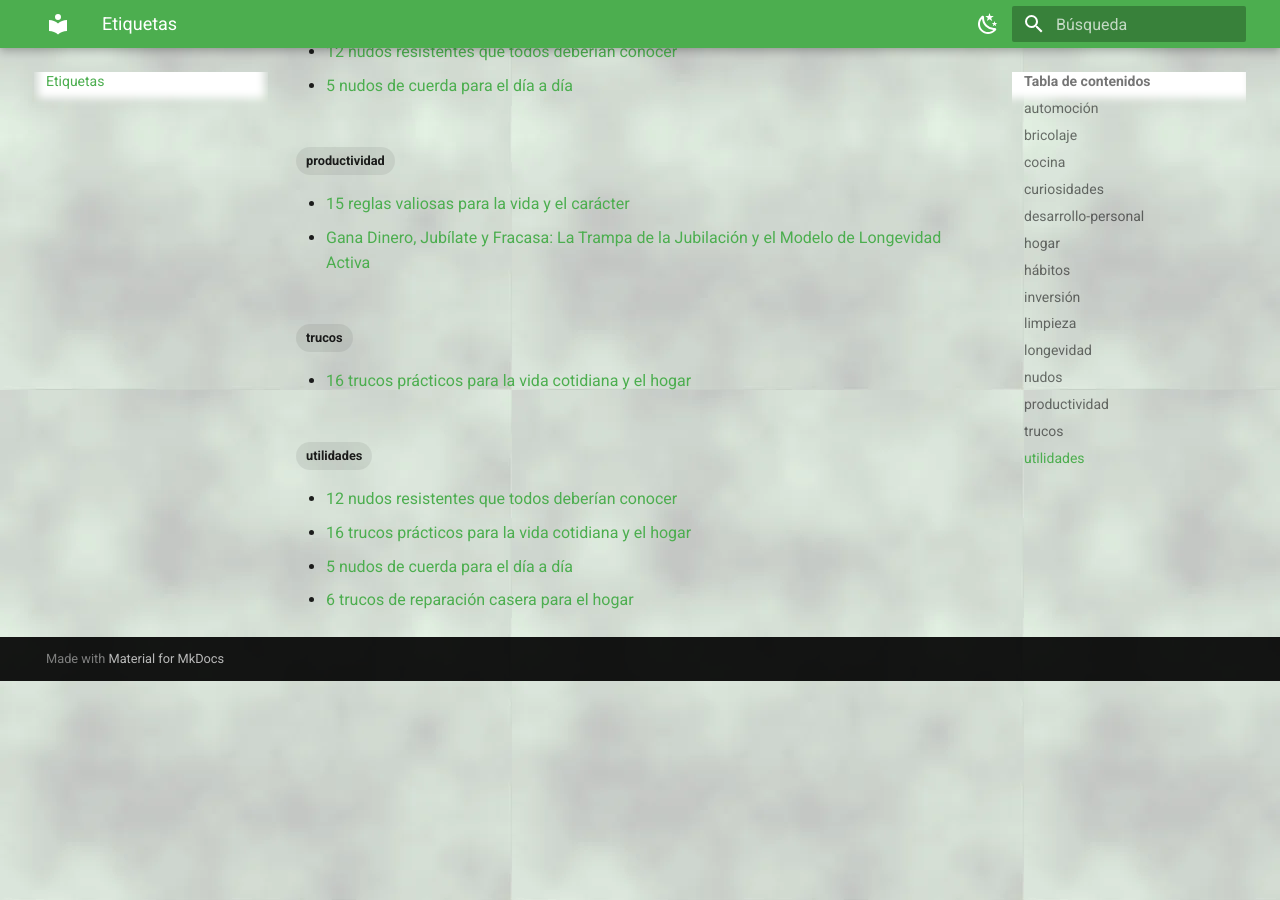
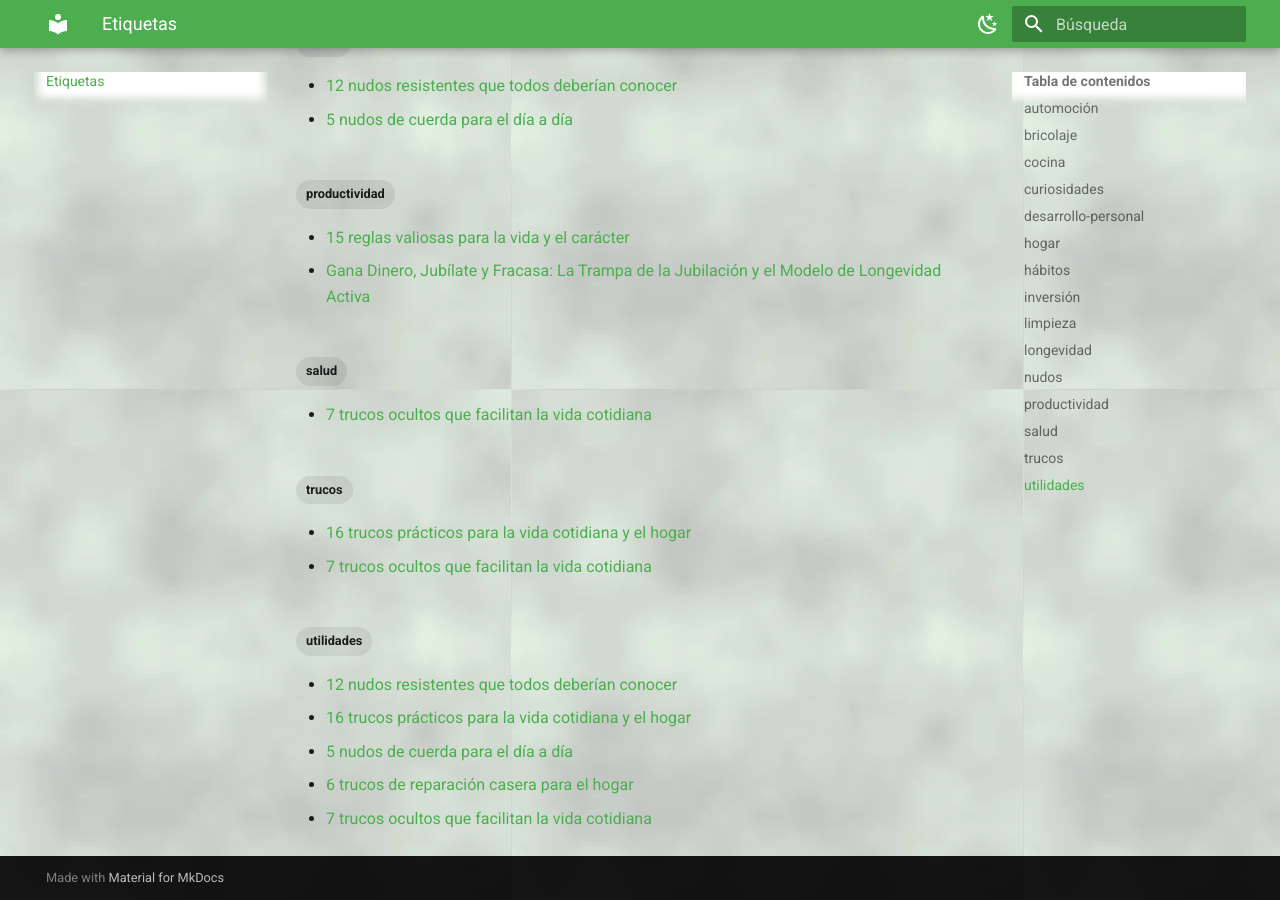
Before and after one commit to mosqueteroweb/Salud, an MkDocs documentation site: the page built from docs/tags.md, in a window 1280 px wide and 900 px high, scrolled down 1658 px. Built offline with MkDocs 1.6.1 and Material for MkDocs 9.7.7, drawn with Linux system fonts in a browser that asks for light colours; some of the changed lines change nothing that is shown; some of the changed text lies outside the part shown.

Commit message:
docs(utilidades): anadir articulo y video de 7 trucos ocultos para la vida cotidiana

```diff
--- /dev/null
+++ b/docs/utilidades/7-trucos-ocultos-vida-cotidiana.md
@@ -0,0 +1,55 @@
+---
+tags:
+  - utilidades
+  - hogar
+  - trucos
+  - salud
+---
+
+# 7 trucos ocultos que facilitan la vida cotidiana
+
+Recopilatorio con **7 trucos prácticos y poco conocidos** para resolver emergencias domésticas, accidentes leves, cuidado personal y tareas del hogar de manera rápida y sin complicaciones.
+
+---
+
+## 💡 Los 7 trucos explicados paso a paso
+
+### 1. Extraer una astilla clavada sin agujas ni dolor
+* **Problema:** Intentar sacar una astilla pequeña con pinzas o agujas suele causar dolor, romper la madera dentro de la piel o provocar infecciones.
+* **Solución:** Llena un cuenco pequeño con agua tibia, añade una cucharada de sal fina y sumerge la zona afectada durante unos minutos.
+* **Por qué funciona:** El agua tibia ablanda la piel y la concentración salina genera una ligera presión osmótica que empuja la astilla hacia el exterior, saliendo de forma natural y limpia.
+
+### 2. Separar dedos pegados con pegamento instantáneo (Super Glue)
+* **Problema:** El cianoacrilato crea una unión casi inmediata y tirar con fuerza de la piel puede provocar desgarros dolorosos.
+* **Solución:** Aplica unas gotas de vinagre blanco sobre la zona de contacto y frota los dedos suavemente con movimientos circulares.
+* **Por qué funciona:** El ácido acético presente en el vinagre debilita los enlaces poliméricos del cianoacrilato, disolviendo el adhesivo para que los dedos se separen sin daño.
+
+### 3. Eliminar manchas y amarilleo dental superficial
+* **Método:** Sumerge el cabezal del cepillo de dientes en agua tibia durante un minuto, espolvorea una pizca muy ligera de sal fina, añade tu pasta de dientes habitual y cepíllate suavemente.
+* **Efecto:** La sal actúa como un microexfoliante suave que ayuda a arrastrar las manchas superficiales acumuladas (café, té, tabaco) potenciando la limpieza habitual.
+
+### 4. Evitar que las alfombrillas o felpudos se doblen y resbalen
+* **Problema:** Los bordes levantados de las alfombras causan tropiezos y resbalones frecuentes en el hogar.
+* **Solución:** Coloca tiras de cinta adhesiva de doble cara en las esquinas inferiores de la alfombra y presiónalas contra el suelo limpio. La alfombra quedará firmemente asentada sin moverse.
+
+### 5. Fijar las sábanas al colchón para que no se descoloquen
+* **Problema:** Las sábanas bajeras que no tienen elástico suficiente terminan arrugadas o sueltas a mitad de la noche.
+* **Solución:** Dobla el sobrante de la esquina de la sábana por debajo del colchón y sujétala fijando dos imanes potentes (uno por dentro y otro por fuera del pliegue) o clips de sujeción. La sábana permanecerá tensa y fija.
+
+### 6. Recuperar un corcho roto dentro de una botella de vino
+* **Problema:** Al descorchar, el tapón se rompe o se introduce en el fondo de la botella impidiendo servir el vino con normalidad.
+* **Solución:** Introduce una bolsa de plástico limpia dentro de la botella dejando la embocadura por fuera. Inclina la botella para que el corcho quede posicionado junto a la bolsa cerca del cuello, sopla dentro de la bolsa para inflarla ligeramente y tira de ella hacia el exterior. La bolsa atrapará el corcho y lo extraerá sin romper el vidrio.
+
+### 7. Abrir frascos y tarros atascados al vacío
+* **Problema:** Los tarros de conserva cerrados al vacío resultan muy difíciles de desenroscar a mano y forzarlos puede lesionar la muñeca.
+* **Solución:** Invierte el tarro y sumerge únicamente la tapa metálica en un recipiente con agua caliente durante 30 a 60 segundos. El calor dilatará el metal y romperá el vacío hermético, permitiendo abrir la tapa con mínimo esfuerzo.
+
+---
+
+## 🎥 Vídeo demostrativo
+
+<video controls preload="none" src="../video/7-trucos-ocultos-vida-cotidiana.mp4">7 trucos ocultos para la vida cotidiana (vídeo)</video>
+
+**Fuente:** X/Twitter ([@VirtudMental](https://x.com/VirtudMental/status/2096735193700905170) — Virtud Mental).
+
+**Aplicación:** Primeros auxilios cotidianos, trucos de hogar, cocina y optimización práctica del día a día.
--- a/docs/utilidades/index.md
+++ b/docs/utilidades/index.md
@@ -142,6 +142,14 @@ Herramientas, trucos y recursos prácticos que facilitan las tareas del día a d
 
     [:octicons-arrow-right-24: Leer](16-trucos-practicos-vida-cotidiana.md)
 
+- [__7 trucos ocultos que facilitan la vida cotidiana__](7-trucos-ocultos-vida-cotidiana.md)
+
+    ---
+
+    Soluciones prácticas para astillas, pegamento en dedos, sábanas, corchos atrapados y tarros atascados.
+
+    [:octicons-arrow-right-24: Leer](7-trucos-ocultos-vida-cotidiana.md)
+
 - [__Cómo abren los bomberos puertas cerradas en segundos__](apertura-puertas-emergencia-bomberos.md)
 
     ---
```
Also changed, not shown: docs/utilidades/.pages, 1 other file.
